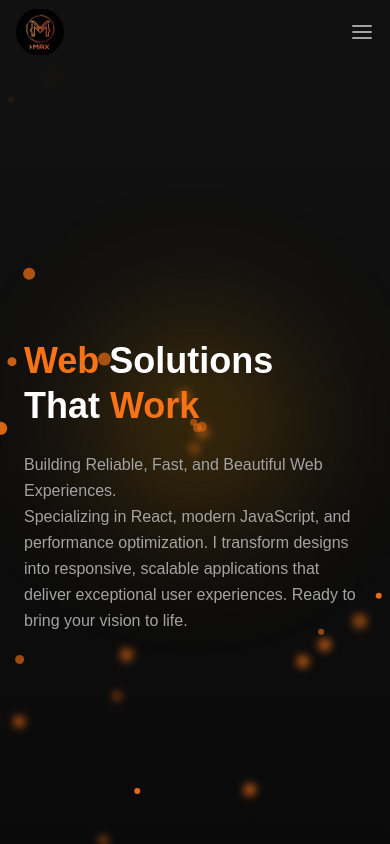
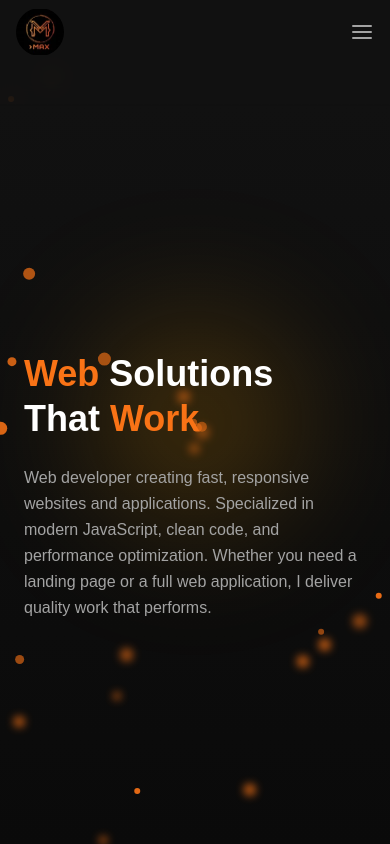
Before and after one commit to Max-Mendes91/portfolio-react, a React (Vite) app: page / in a window 390 px wide. Shown: the top 844 px of the page. Built offline with nearby package versions, Linux system fonts and the light colour scheme.

Commit message:
Update meta tags in index.html and refine HeroSection component text: Revise description for better clarity on skills and services offered, and enhance the HeroSection's messaging to emphasize fast, responsive web development.

```diff
--- a/index.html
+++ b/index.html
@@ -6,7 +6,7 @@
   <link rel="icon" type="image/svg+xml" href="/vite.svg" />
   <link rel="preconnect" href="https://www.gstatic.com">
   <meta name="description"
-    content="Max Mendes - Full Stack Developer specializing in React, Node.js, and modern web technologies. View my portfolio of web development projects.">
+    content="Max Mendes - Frontend Web Developer. Building fast, responsive websites and applications with modern JavaScript. Available for projects and collaboration.">
   <meta name="viewport" content="width=device-width, initial-scale=1.0" />
   <meta name="author" content="Max Mendes" />
   <meta name="robots" content="index, follow" />
--- a/src/components/Hero/HeroSection.jsx
+++ b/src/components/Hero/HeroSection.jsx
@@ -141,10 +141,8 @@ const HeroSection = () => {
                     transition={{ type: 'spring', stiffness: 40, damping: 25, delay: 1.8, duration: 1.5 }}
                     className="text-base sm:text-lg md:text-xl lg:text-2xl text-textMuted max-w-2xl leading-relaxed"
                 >
-                    Building Reliable, Fast, and Beautiful Web Experiences. <br />
-                    Specializing in React, modern JavaScript, and performance optimization.
-                    I transform designs into responsive, scalable applications that deliver
-                    exceptional user experiences. Ready to bring your vision to life.
+                    Web developer creating fast, responsive websites and applications. Specialized in modern JavaScript, clean code, and performance optimization.
+                     Whether you need a landing page or a full web application, I deliver quality work that performs.
                 </motion.p>
             </div>
         </section>
```
